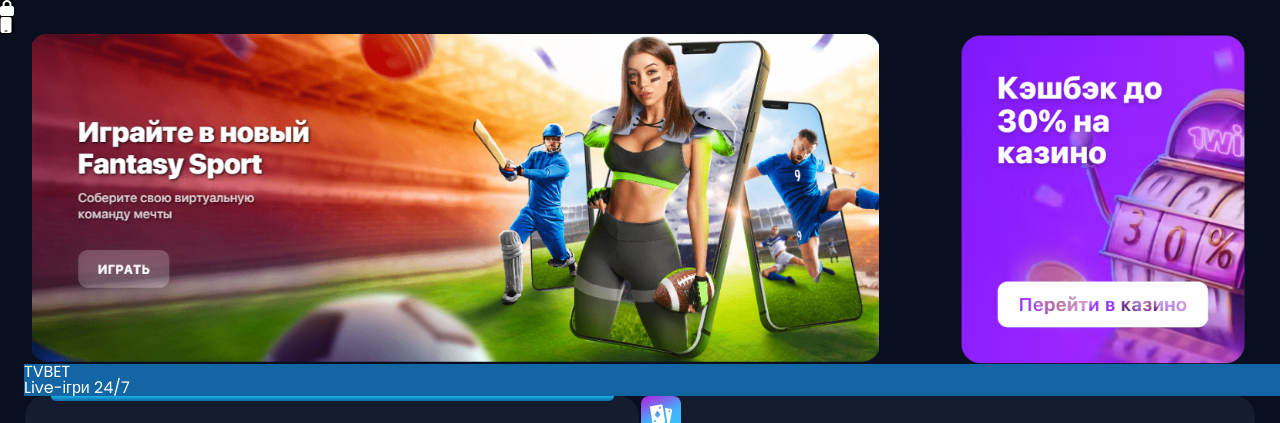
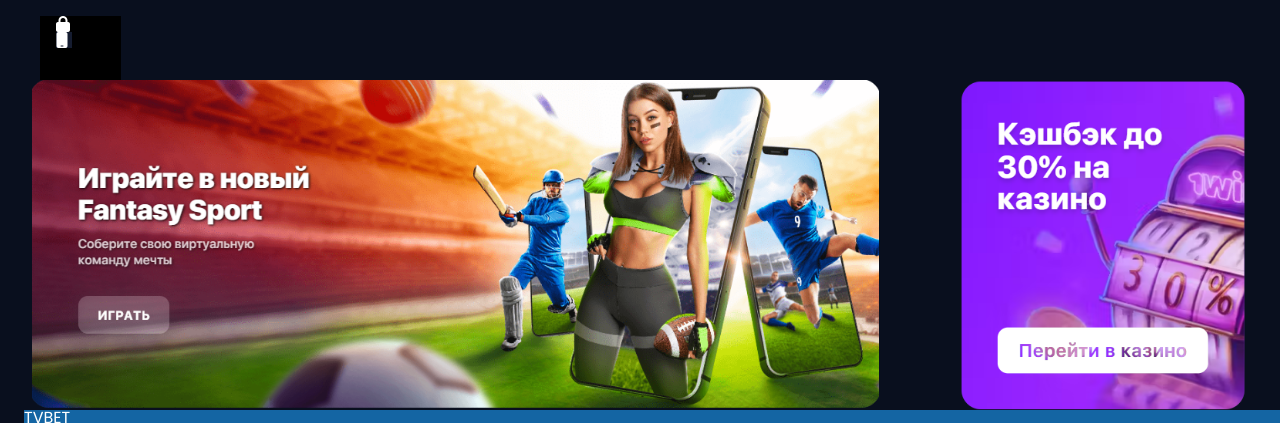
Before and after one commit to devx-webdev/ECommerce-casino-website, a plain HTML site: page index.html in a window 1280 px wide. Shown: the top 423 px of the page. Drawn offline with Linux system fonts and the light colour scheme.

Commit message:
added literraly nothing

```diff
--- a/style.css
+++ b/style.css
@@ -54,8 +54,35 @@ h1,h2, h3, h4, h5, h6{font-style: inherit; font-weight: 400;}
 
 *{
     --main-background-color :  #090F1E;
-    --1win-games-block-bg-c :   #151C30;
+    --bg-c :   #151C30;
     --white-color           :   #fff;
+}
+
+.index__top-navbar-container{
+    display: flex;
+    margin-left: 5vh;
+    margin-top: 2vh;
+}
+
+.index__top-navbar-left-palochka-container{
+    padding: 3vh;
+    background-color: #151c30;
+    width: 0.1vh;
+    height: 2vh;
+}
+
+.index__top-navbar-left-icons-lock-container{
+    margin-left: 2vh;
+    background-color: #151c30;
+    width: 2vh;
+    height: 2vh;
+}
+
+.index__top-navbar-left-icons-phone-container i{
+    margin-left: 2vh;
+    background-color: #151c30;
+    width: 2vh;
+    height: 2vh;
 }
 
 .index__1win-games-middle-content-container{
```
Also changed, not shown: index.html (line endings or trailing spaces).
